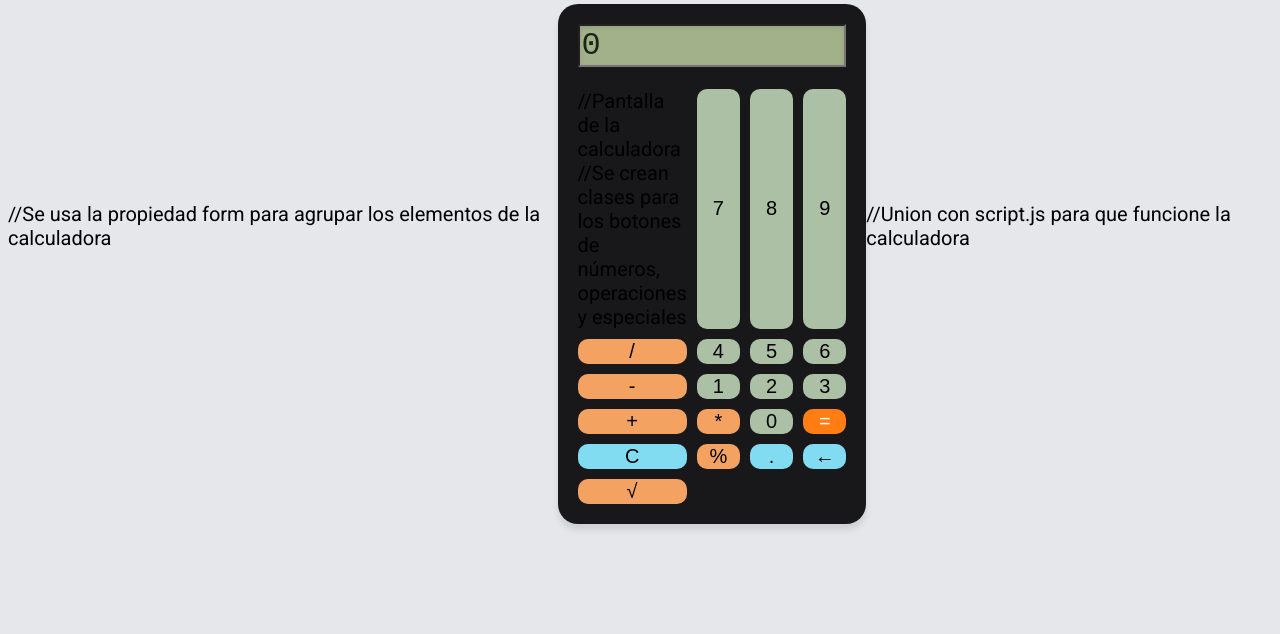
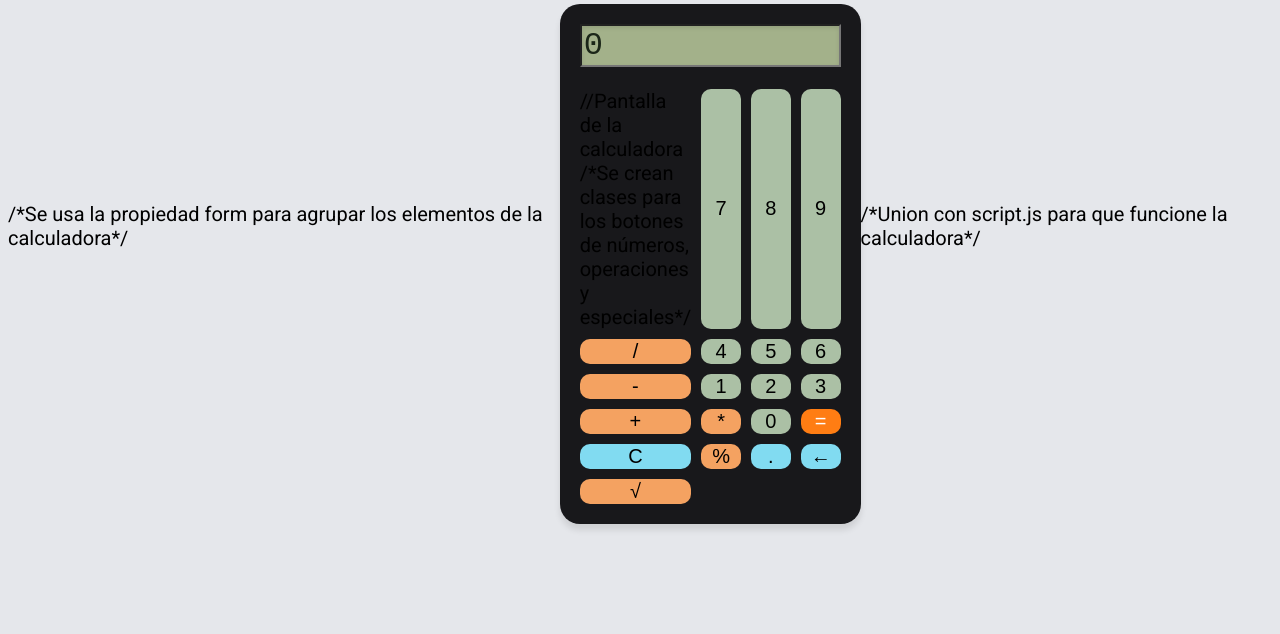
Before and after one commit to AKLR24022903/calculadora, a plain HTML site: page index.html in a window 1280 px wide. Shown: the part 182-816 px from the top of the page. Drawn offline with Linux system fonts and the light colour scheme; a web font is replaced by a local one.

Commit message:
Refactor comments in index.html for clarity
Updated comments from HTML entities to standard syntax for better readability.

```diff
--- a/index.html
+++ b/index.html
@@ -12,12 +12,12 @@
     <title>Calculadora básica</title>
 </head>
 
-<body> //Se usa la propiedad form para agrupar los elementos de la calculadora
+<body> /*Se usa la propiedad form para agrupar los elementos de la calculadora*/
     <form>
         <h1>Calculadora básica</h1>
         <div class="contenedor">
             <input type="text" id="display" value="0" readonly> //Pantalla de la calculadora
-            //Se crean clases para los botones de números, operaciones y especiales
+            /*Se crean clases para los botones de números, operaciones y especiales*/
             <input type="button" id="num7" value="7" class="btn-num">
             <input type="button" id="num8" value="8" class="btn-num">
             <input type="button" id="num9" value="9" class="btn-num">
@@ -40,7 +40,7 @@
             <input type="button" id="raiz" value="√" class="btn-op">
         </div>
     </form>
-    //Union con script.js para que funcione la calculadora
+    /*Union con script.js para que funcione la calculadora*/
     <script src="script.js"></script>
 </body>
 
```
